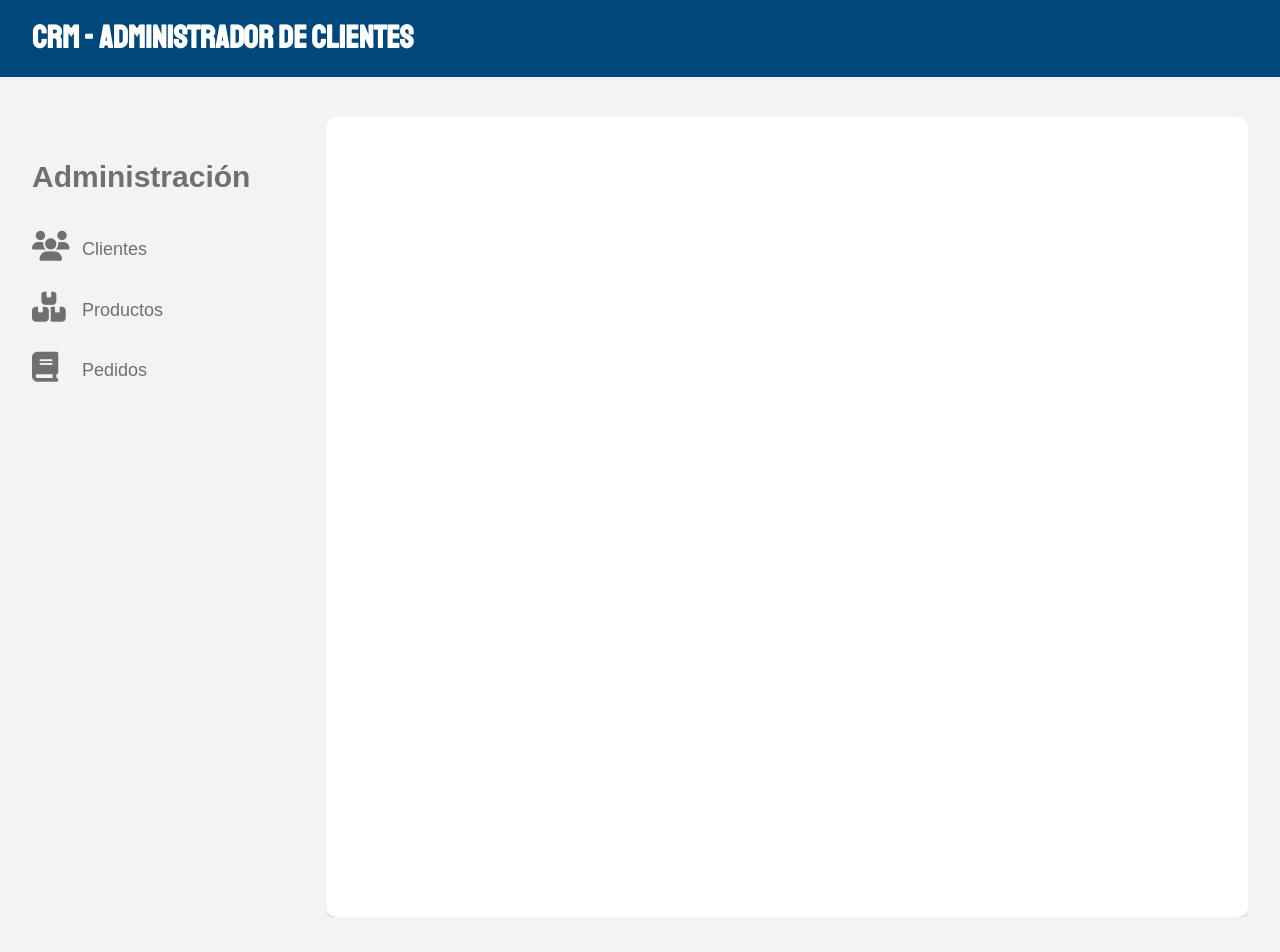
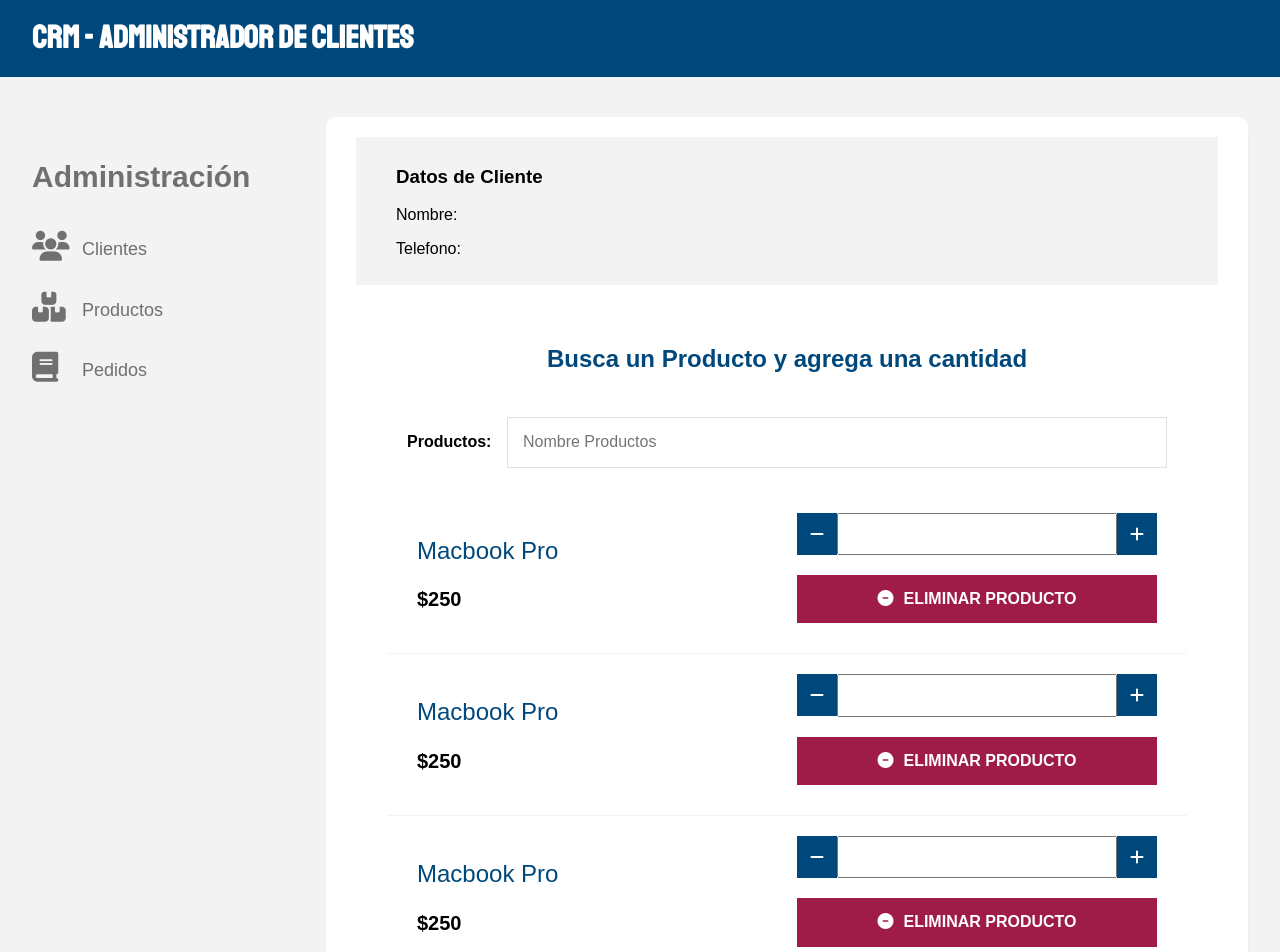
Before and after one commit to ieian/cliente-api, a React (Create React App) app: page /pedidos/nuevo/1 in a window 1280 px wide. Shown: the top 952 px of the page. Before the commit the page ends 917 px from the top, so only its background shows below. Built offline with nearby package versions, Linux system fonts and the light colour scheme; no server answers.

Commit message:
430 - formulario de pedidos

```diff
--- a/src/App.js
+++ b/src/App.js
@@ -18,7 +18,6 @@
 
 import Pedidos from "./components/pedidos/Pedidos";
 import NuevoPedido from "./components/pedidos/NuevoPedido";
-
 
 function App() {
   return (
--- a/src/components/clientes/Cliente.jsx
+++ b/src/components/clientes/Cliente.jsx
@@ -40,11 +40,11 @@
                 <p>Tel: {telefono}</p>
             </div>
             <div className="acciones">
-                <Link to= {`/clientes/editar/${_id}`} className="btn btn-azul">
+                <Link to={`/clientes/editar/${_id}`} className="btn btn-azul">
                     <i className="fas fa-pen-alt"></i>
                     Editar Cliente
                 </Link>
-                <Link to= {`/pedidos/editar/${_id}`} className="btn btn-amarillo">
+                <Link to={`/pedidos/nuevo/${_id}`} className="btn btn-amarillo">
                     <i className="fas fa-plus"></i>
                     Nuevo pedido
                 </Link>
--- a/src/components/pedidos/NuevoPedido.jsx
+++ b/src/components/pedidos/NuevoPedido.jsx
@@ -1,7 +1,117 @@
-import React from 'react';
+import React, { Fragment, useEffect, useState } from 'react';
+import Swal from 'sweetalert2';
+import { useNavigate, useParams } from 'react-router-dom';
+import clienteAxios from '../../config/axios';
+import Spinner from '../layout/Spinner';
 
-function NuevoPedido() {
 
+function NuevoPedido(props) {
+    const { id } = useParams();
+
+    const [cargando, setCargando] = useState(true);
+
+    const [cliente, guardarCliente] = useState({
+
+    });
+
+    const { nombre, apellido, empresa, email, telefono} = cliente;
+
+
+    useEffect(() => {
+        const consultarAPI = async () => {
+            try {
+                const resultado = await clienteAxios.get(`/clientes/${id}`);
+                guardarCliente(resultado.data);
+            } catch (error) {
+                console.error('Error al consultar la API:', error);
+            } finally {
+                setCargando(false);
+            }
+        }
+        consultarAPI();
+    }, [id]);
+
+    if (cargando) return <Spinner />;
+
+    return(
+        <Fragment>
+            <div className="ficha-cliente">
+                <h3>Datos de Cliente</h3>
+                <p>Nombre: {nombre} {apellido}</p>
+                <p>Telefono: {telefono}</p>
+            </div>
+
+            <form>
+                <legend>Busca un Producto y agrega una cantidad</legend>
+
+                <div className="campo">
+                    <label>Productos:</label>
+                    <input type="text" placeholder="Nombre Productos" name="productos" />
+                </div>
+
+                <ul className="resumen">
+                    <li>
+                        <div className="texto-producto">
+                            <p className="nombre">Macbook Pro</p>
+                            <p className="precio">$250</p>
+                        </div>
+                        <div className="acciones">
+                            <div className="contenedor-cantidad">
+                                <i className="fas fa-minus"></i>
+                                <input type="text" name="cantidad" />
+                                <i className="fas fa-plus"></i>
+                            </div>
+                            <button type="button" className="btn btn-rojo">
+                                <i className="fas fa-minus-circle"></i>
+                                    Eliminar Producto
+                            </button>
+                        </div>
+                    </li>
+                    <li>
+                        <div className="texto-producto">
+                            <p className="nombre">Macbook Pro</p>
+                            <p className="precio">$250</p>
+                        </div>
+                        <div className="acciones">
+                            <div className="contenedor-cantidad">
+                                <i className="fas fa-minus"></i>
+                                <input type="text" name="cantidad" />
+                                <i className="fas fa-plus"></i>
+                            </div>
+                            <button type="button" className="btn btn-rojo">
+                                <i className="fas fa-minus-circle"></i>
+                                    Eliminar Producto
+                            </button>
+                        </div>
+                    </li>
+                    <li>
+                        <div className="texto-producto">
+                            <p className="nombre">Macbook Pro</p>
+                            <p className="precio">$250</p>
+                        </div>
+                        <div className="acciones">
+                            <div className="contenedor-cantidad">
+                                <i className="fas fa-minus"></i>
+                                <input type="text" name="cantidad" />
+                                <i className="fas fa-plus"></i>
+                            </div>
+                            <button type="button" className="btn btn-rojo">
+                                <i className="fas fa-minus-circle"></i>
+                                    Eliminar Producto
+                            </button>
+                        </div>
+                    </li>
+                </ul>
+                <div className="campo">
+                    <label>Total:</label>
+                    <input type="number" name="precio" placeholder="Precio" readOnly="readOnly" />
+                </div>
+                <div className="enviar">
+                    <input type="submit" className="btn btn-azul" value="Agregar Pedido" />
+                </div>
+            </form>
+        </Fragment>
+    )
 }
 
 export default NuevoPedido;
```
